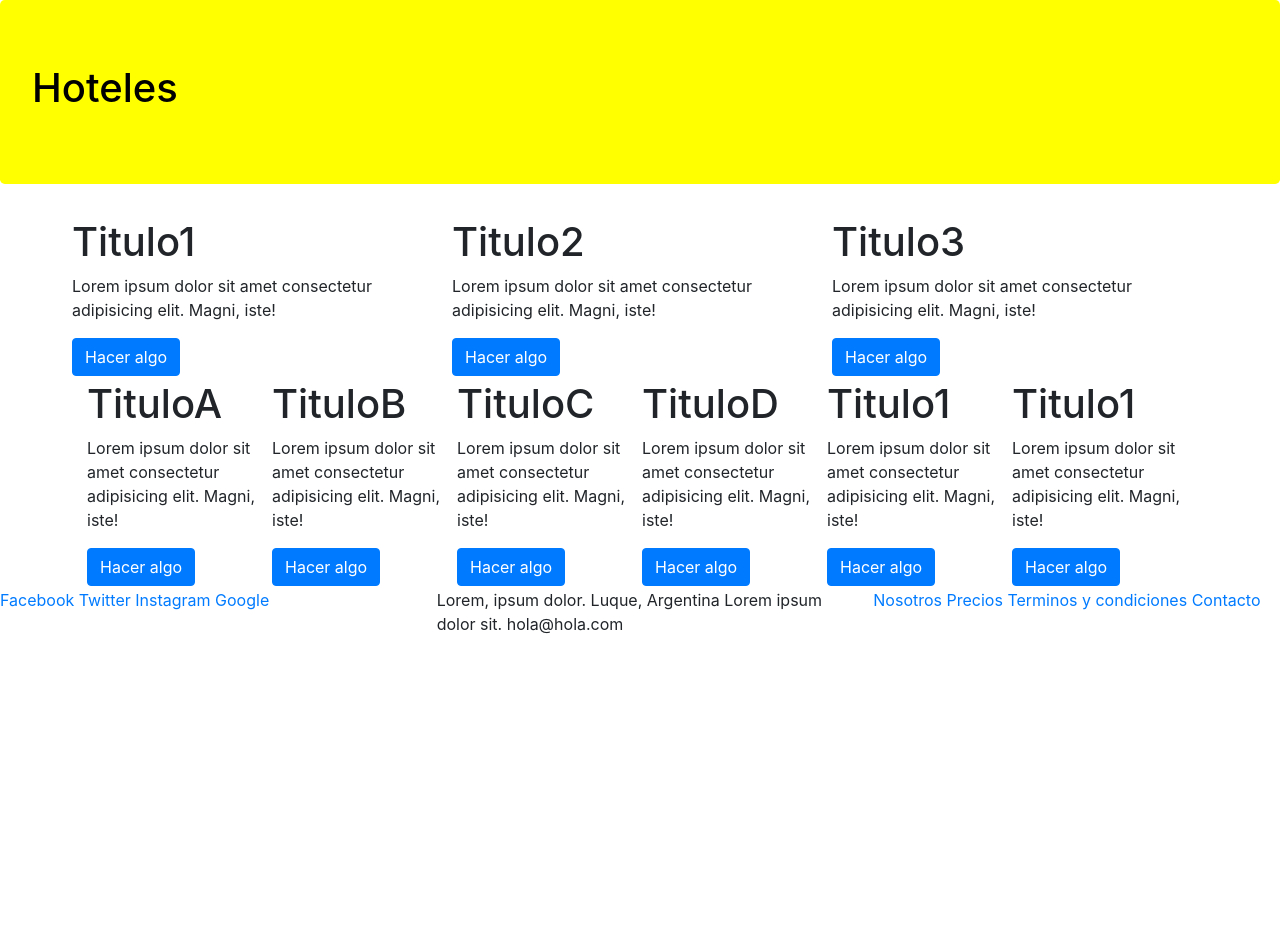
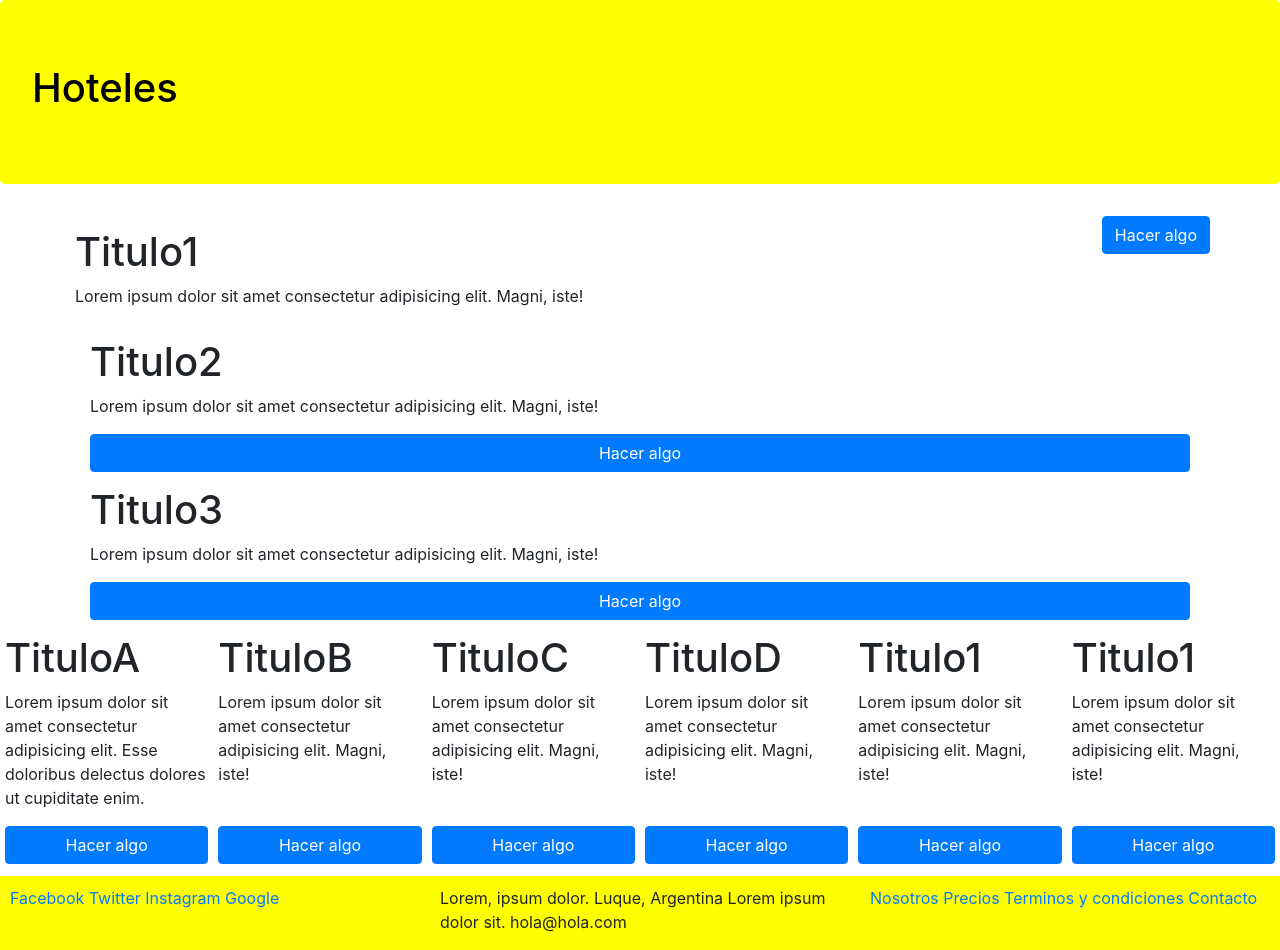
Before and after one commit to porfirioR/CourseraBootstrap, a website: page index.html in a window 1280 px wide. Before the commit the page ends 800 px from the top, so only its background shows below. Drawn offline with nearby package versions, Linux system fonts and the light colour scheme.

Commit message:
flex-columns

```diff
--- a/css/main.css
+++ b/css/main.css
@@ -3,14 +3,17 @@
     color: black;
 }
 
-.footer {
+footer {
     padding: 10px 10px 0 10px;
     background-color: yellow;
     margin-bottom: 0px;
     margin-top: 10px;
 }
-
 .card-hotel {
     flex: 1 150px;
-    padding: 2px 5px 2px 2px;
+    padding: 2px 5px 2px 5px;
+    margin-top: 10px;
 }
+.btn-reserva {
+    width: 100%;
+}
--- a/index.html
+++ b/index.html
@@ -1,5 +1,6 @@
 <!doctype html>
 <html lang="en">
+
 <head>
   <!-- Required meta tags -->
   <meta charset="utf-8">
@@ -11,58 +12,98 @@
 
   <title>Hello, world!</title>
 </head>
+
 <body>
   <div class="jumbotron">
     <h1>Hoteles</h1>
   </div>
   <div class="container">
     <div class="row">
-        <div class="card-hotel">
+      <div class="card-hotel d-flex flex-column justify-content-between">
+        <div>
           <h1>Titulo1</h1>
+        </div>
         <p>Lorem ipsum dolor sit amet consectetur adipisicing elit. Magni, iste!</p>
-          <button class="btn btn-primary">Hacer algo</button>
       </div>
-        <div class="card-hotel">
+      <div>
+        <div>
+          <button class="btn btn-primary btn-reserva">Hacer algo</button>
+        </div>
+      </div>
+    </div>
+    <div class="card-hotel d-flex flex-column justify-content-between">
+      <div>
         <h1>Titulo2</h1>
+      </div>
       <p>Lorem ipsum dolor sit amet consectetur adipisicing elit. Magni, iste!</p>
-          <button class="btn btn-primary">Hacer algo</button>
+      <div>
+        <button class="btn btn-primary btn-reserva">Hacer algo</button>
       </div>
-        <div class="card-hotel">
+    </div>
+    <div class="card-hotel d-flex flex-column justify-content-between">
+      <div>
         <h1>Titulo3</h1>
         <p>Lorem ipsum dolor sit amet consectetur adipisicing elit. Magni, iste!</p>
-          <button class="btn btn-primary">Hacer algo</button>
+      </div>
+      <div>
+        <button class="btn btn-primary btn-reserva">Hacer algo</button>
+      </div>
     </div>
   </div>
   <div class="d-flex flex-wrap">
-        <div class="card-hotel">
+    <div class="card-hotel d-flex flex-column justify-content-between">
+      <div>
         <h1>TituloA</h1>
-          <p>Lorem ipsum dolor sit amet consectetur adipisicing elit. Magni, iste!</p>
-          <button class="btn btn-primary">Hacer algo</button>
+        <p>Lorem ipsum dolor sit amet consectetur adipisicing elit. Esse doloribus delectus dolores ut cupiditate enim.</p>
       </div>
-        <div class="card-hotel">
+      <div>
+        <button class="btn btn-primary btn-reserva">Hacer algo</button>
+      </div>
+    </div>
+    <div class="card-hotel d-flex flex-column justify-content-between">
+      <div>
         <h1>TituloB</h1>
         <p>Lorem ipsum dolor sit amet consectetur adipisicing elit. Magni, iste!</p>
-          <button class="btn btn-primary">Hacer algo</button>
       </div>
-        <div class="card-hotel">
+      <div>
+        <button class="btn btn-primary btn-reserva">Hacer algo</button>
+      </div>
+    </div>
+    <div class="card-hotel d-flex flex-column justify-content-between">
+      <div>
         <h1>TituloC</h1>
         <p>Lorem ipsum dolor sit amet consectetur adipisicing elit. Magni, iste!</p>
-          <button class="btn btn-primary">Hacer algo</button>
       </div>
-        <div class="card-hotel">
+      <div>
+        <button class="btn btn-primary btn-reserva">Hacer algo</button>
+      </div>
+    </div>
+    <div class="card-hotel d-flex flex-column justify-content-between">
+      <div>
         <h1>TituloD</h1>
         <p>Lorem ipsum dolor sit amet consectetur adipisicing elit. Magni, iste!</p>
-          <button class="btn btn-primary">Hacer algo</button>
       </div>
-        <div class="card-hotel">
+      <div>
+        <button class="btn btn-primary btn-reserva">Hacer algo</button>
+      </div>
+    </div>
+    <div class="card-hotel d-flex flex-column justify-content-between">
+      <div>
         <h1>Titulo1</h1>
         <p>Lorem ipsum dolor sit amet consectetur adipisicing elit. Magni, iste!</p>
-          <button class="btn btn-primary">Hacer algo</button>
       </div>
-        <div class="card-hotel">
+      <div>
+        <button class="btn btn-primary btn-reserva">Hacer algo</button>
+      </div>
+    </div>
+    <div class="card-hotel d-flex flex-column justify-content-between">
+      <div>
         <h1>Titulo1</h1>
         <p>Lorem ipsum dolor sit amet consectetur adipisicing elit. Magni, iste!</p>
-          <button class="btn btn-primary">Hacer algo</button>
+      </div>
+      <div>
+        <button class="btn btn-primary btn-reserva">Hacer algo</button>
+      </div>
     </div>
   </div>
   </div>
@@ -93,4 +134,5 @@
   <script src="node_modules/popper.js/dist/popper.min.js"></script>
   <script src="node_modules/bootstrap/dist/js/bootstrap.min.js"></script>
 </body>
+
 </html>
```
Lines whose indentation alone changed are shown as unchanged.
